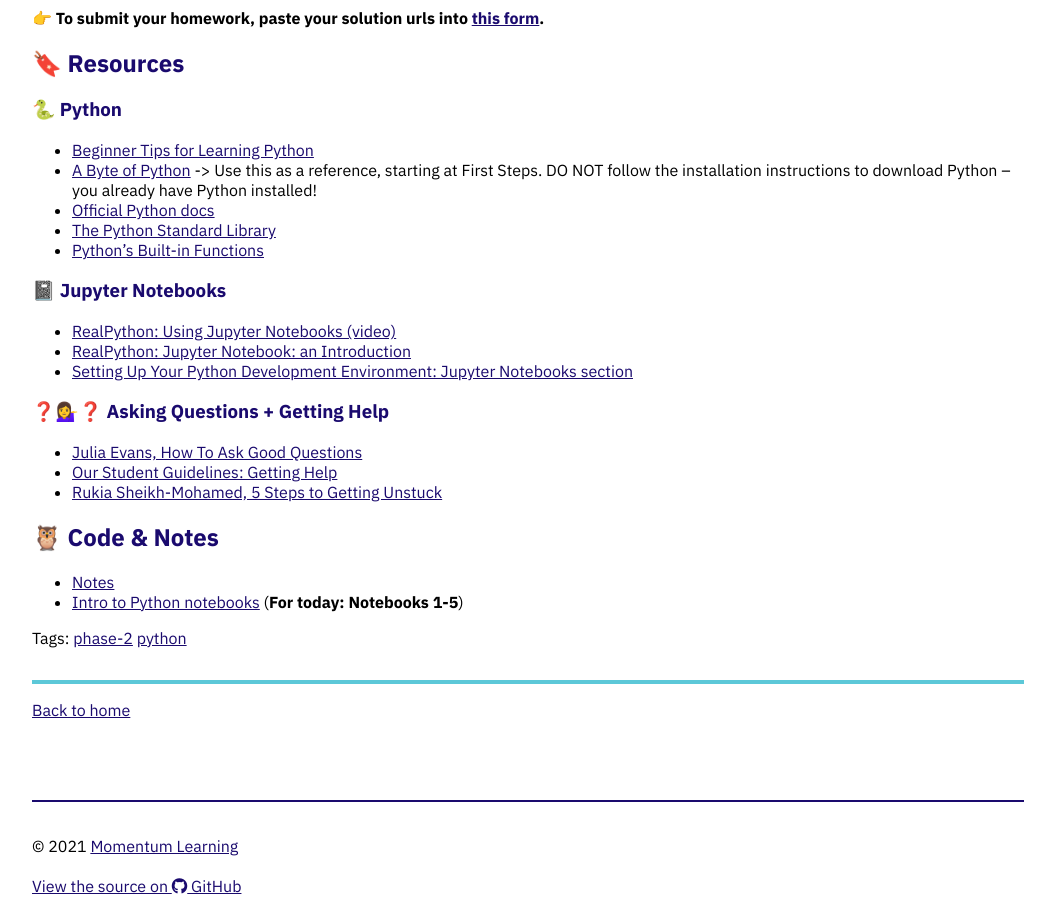
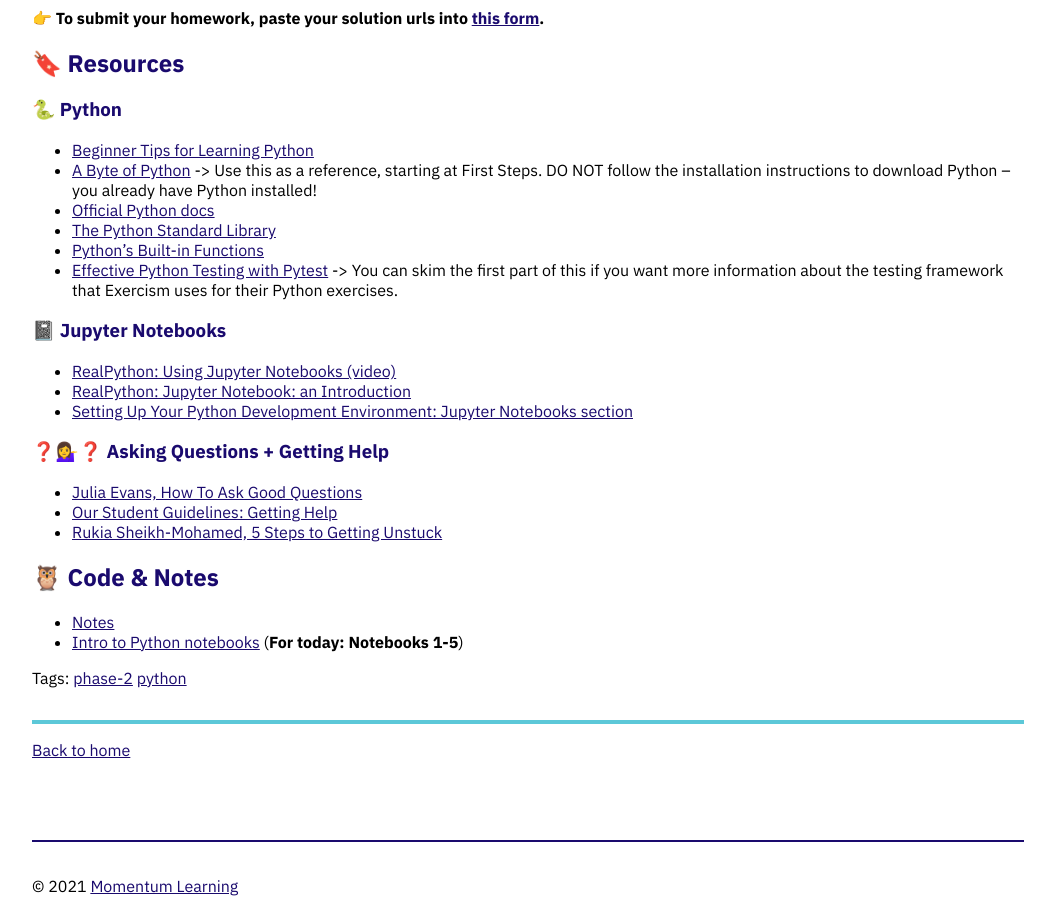
Before and after one commit to Momentum-Team-9/momentum-team-9.github.io, a Jekyll site: the page built from _posts/2021-08-02-welcome-phase-2.md, in a window 1280 px wide and 900 px high, scrolled down 1517 px. Shown: the whole window, without its empty margins (112-1167 px from the left). Built offline with Jekyll 4.4.1, drawn with Linux system fonts in a browser that asks for light colours; nearby versions of some CDN libraries.

Commit message:
Update link and fix md

```diff
--- a/_posts/2021-08-02-welcome-phase-2.md
+++ b/_posts/2021-08-02-welcome-phase-2.md
@@ -74,6 +74,7 @@ For each exercise, follow the instructions on Exercism to upload your solution.
 - [Official Python docs](https://docs.python.org/3/)
 - [The Python Standard Library](https://docs.python.org/3/library/index.html)
 - [Python's Built-in Functions](https://docs.python.org/3/library/functions.html#built-in-functions)
+- [Effective Python Testing with Pytest](https://realpython.com/pytest-python-testing/) -> You can skim the first part of this if you want more information about the testing framework that Exercism uses for their Python exercises.
 
 ### 📓 Jupyter Notebooks
 
```
Also changed, not shown: code_exercises/py-input.md (+2 -2 lines).
